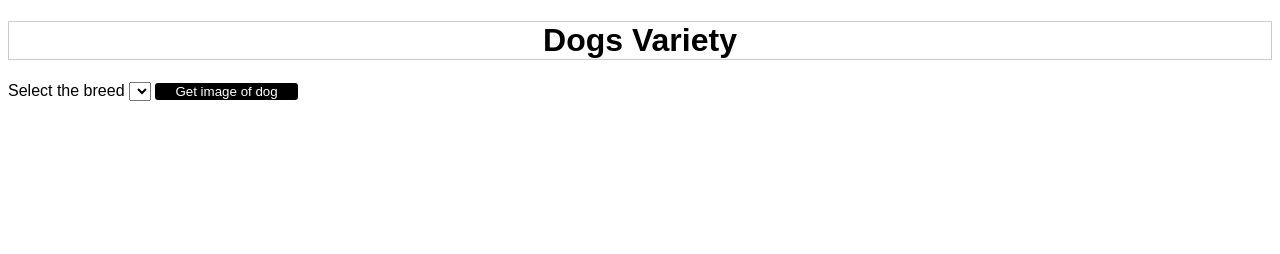
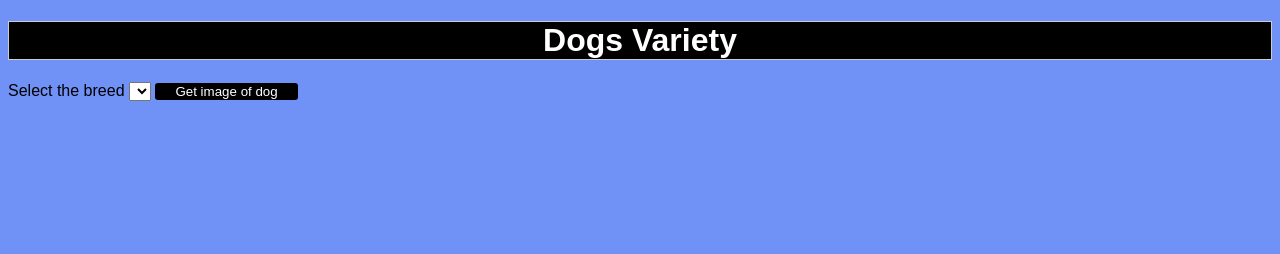
Before and after one commit to lakshmiramalingam-mediwave/jqueryapi, a plain HTML site: page app/index.html in a window 1280 px wide. Drawn offline with Linux system fonts and the light colour scheme; no server answers.

Commit message:
added readme

```diff
--- a/app/style.css
+++ b/app/style.css
@@ -1,10 +1,12 @@
 body {
   font-family: Arial, sans-serif;
-  /* background-color: #7091f5; */
+  background-color: #7091f5;
 }
 .heading {
   text-align: center;
   border: 1px solid #ccc;
+  background-color: black;
+  color: white;
 }
 button {
   background-color: black;
@@ -14,3 +16,10 @@ button {
   border-radius: 3px;
   cursor: pointer;
 }
+
+#animals {
+  padding: 50px;
+  width: 50px;
+  height: 50px;
+
+}
```
Also changed, not shown: 1 other file.
